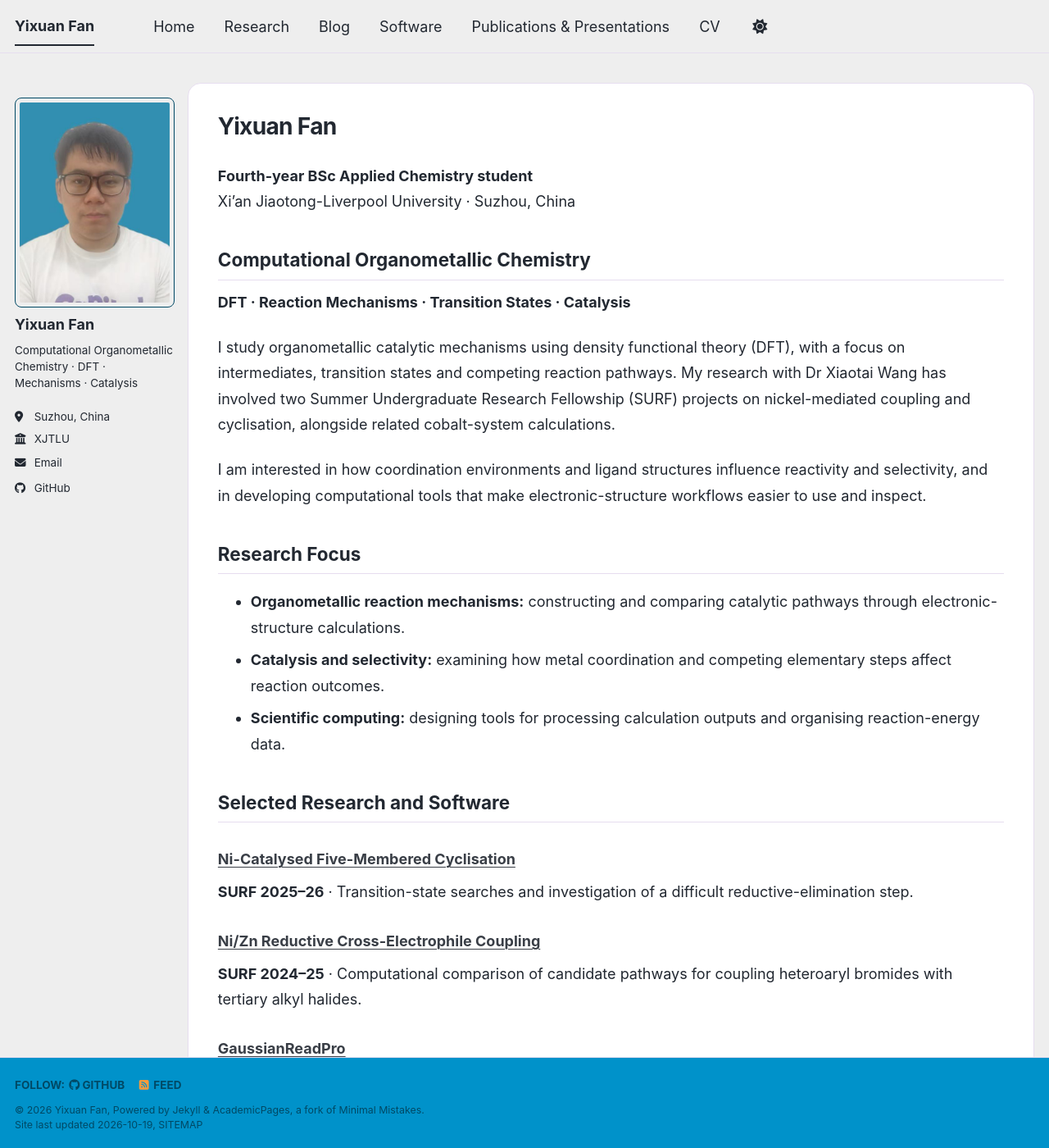
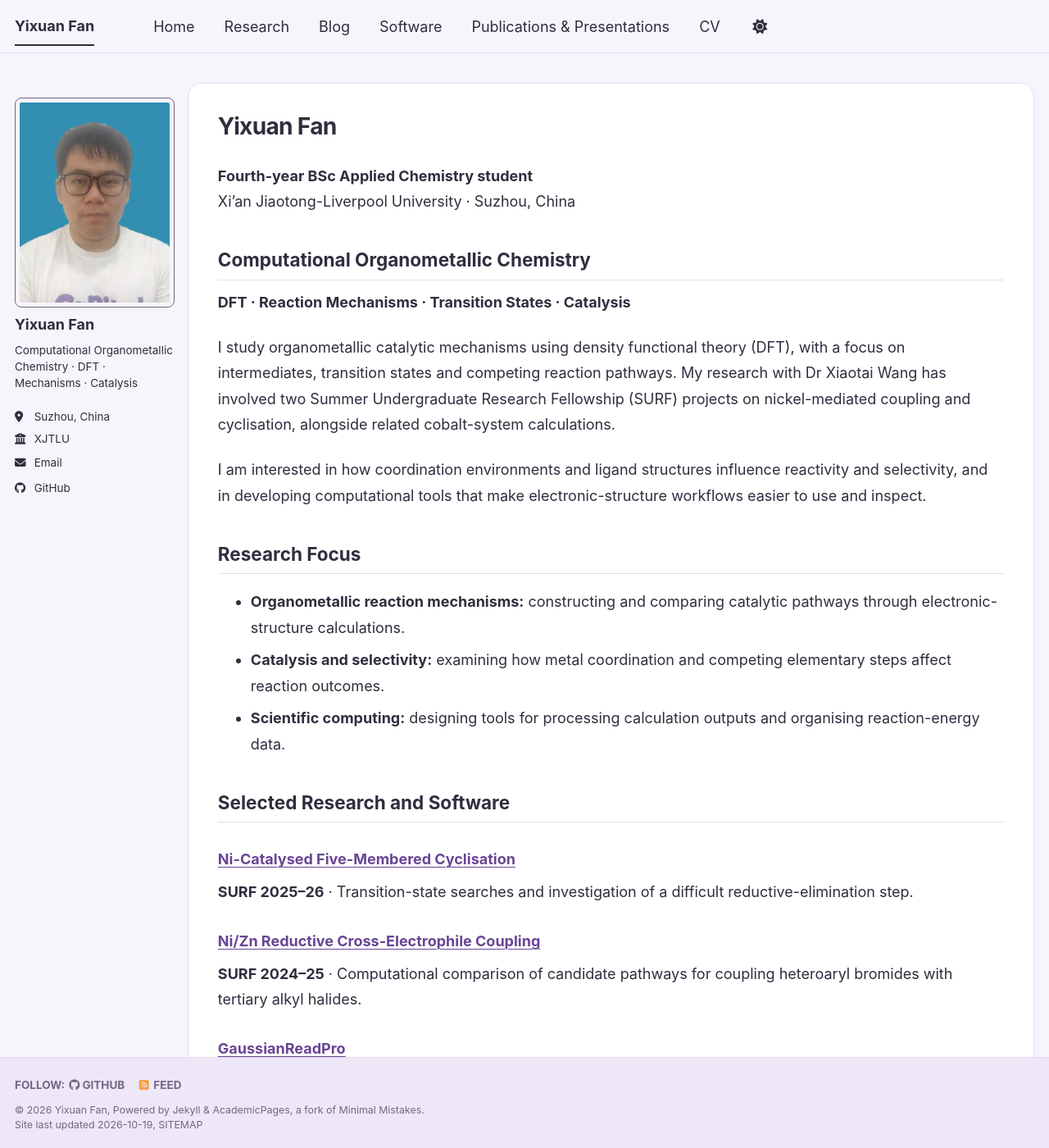
Before and after one commit to Lightmessager/lightmessager.github.io, a Jekyll site: the page built from _pages/about.md, in a window 1280 px wide and 1400 px high. Shown: the whole window at 82% size. Built offline with Jekyll 4.4.1, drawn with Linux system fonts in a browser that asks for light colours; a style sheet for code colours, icons or effects is not loaded.

Commit message:
Apply lavender academic layout with homepage-only profile

```diff
--- a/_sass/theme/_air_light.scss
+++ b/_sass/theme/_air_light.scss
@@ -3,19 +3,19 @@
     ========================================================================== */
 
 /* Color codes used for the theme */
-$primary-color              : #0092ca;
+$primary-color              : #8061b0;
 $dark-primary-color         : mix(#000, $primary-color, 40%);
 $darker-primary-color       : mix(#000, $primary-color, 60%);
-$light-primary-color        : mix(#000, $primary-color, 50%);
+$light-primary-color        : #746783;
 
-$background                 : #eeeeee;
+$background                 : #f7f4fc;
 $background-light           : mix(#fff, $background, 20%);
 $background-lighter         : mix(#fff, $background, 90%);
-$text                       : #222831;
-$link                       : #393e46;
+$text                       : #322d3e;
+$link                       : #684593;
 $link-dark                  : mix(#000, $link, 25%);
 $link-light                 : mix(#fff, $link, 25%);
-$footer                     : $primary-color;
+$footer                     : #eee7f7;
 
 /* Color codes used for the site */
 $danger-color               : #ee5f5b;
```
